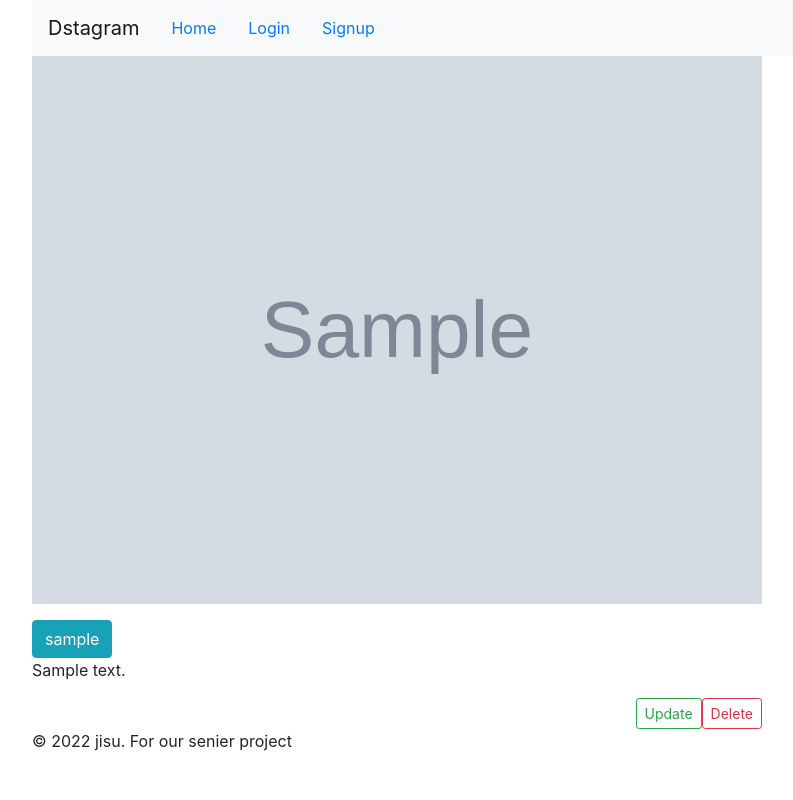
After one commit to zsmalla/DJANGO-Dstagram, a Django app: template photo/templates/photo/detail.html in a window 1280 px wide. The commit adds this page. Shown: the whole page, without its empty margins (53-846 px from the left). Run offline with Django 4.2, Linux system fonts and the light colour scheme; the template is opened without the code that fills it: most values are stand-ins (such as "Sample title", 1, 10 or a date in 2020); grey boxes marked "Sample" are stand-in pictures; some libraries are stand-ins or nearby versions.

Commit message:
템플릿 분리와 확장

```diff
--- a/config/settings.py
+++ b/config/settings.py
@@ -56,7 +56,7 @@ ROOT_URLCONF = 'config.urls'
 TEMPLATES = [
     {
         'BACKEND': 'django.template.backends.django.DjangoTemplates',
-        'DIRS': [],
+        'DIRS': [os.path.join(BASE_DIR, 'templates')],
         'APP_DIRS': True,
         'OPTIONS': {
             'context_processors': [
--- a/photo/templates/photo/delete.html
+++ b/photo/templates/photo/delete.html
@@ -1,3 +1,6 @@
+{% extends 'base.html' %}
+{% block title %}- Delete{% endblock %}
+{% block content %}
 <div class="row">
     <div class="col-md-2"></div>
     <div class="col-md-8">
@@ -12,3 +15,4 @@
     </div>
     <div class="col-md-2"></div>
 </div>
+{% endblock %}
--- /dev/null
+++ b/photo/templates/photo/detail.html
@@ -0,0 +1,20 @@
+{% extends 'base.html' %}
+{% block title %}
+    {{object.text|truncatechars:10}}
+{% endblock %}
+
+
+{% block content %}
+    <div class="row">
+        <div lass="col-md-2"></div>
+        <div class="col-md-8 panel panel-default">
+            <p><img src="{{object.photo.url}}" style="width:100%;"></p>
+            <button type="button" class="btn btn-xs btn-info">
+                {{object.author.username}}
+            </button>
+            <p>{{object.text|linebreaksbr}}</p>
+            <a href="{% url 'photo:photo_delete' pk=object.id%}" class="btn btn-outline-danger btn-sm float-right">Delete</a>
+            <a href="{% url 'photo:photo_update' pk=object.id%}" class="btn btn-outline-success btn-sm float-right">Update</a>
+        </div>
+    </div>
+{% endblock %}
--- a/photo/templates/photo/update.html
+++ b/photo/templates/photo/update.html
@@ -1,3 +1,7 @@
+{% extends 'base.html' %}
+{% block title %}- Update{% endblock %}
+{% block content %}
+
 <div class="row">
     <div class="col-md-2"></div>
     <div class="col-md-8">
@@ -9,3 +13,4 @@
     </div>
     <div class="col-md-2"></div>
 </div>
+{% endblock %}
--- a/photo/templates/photo/upload.html
+++ b/photo/templates/photo/upload.html
@@ -1,3 +1,6 @@
+{% extends 'base.html' %}
+{% block title %} - Upload {% endblock %}
+{% block content %}
 <div class="row">
     <div class="col-md-2"></div>
     <div class="col-md-8">
@@ -9,3 +12,4 @@
     </div>
     <div class="col-md-2"></div>
 </div>
+{% endblock %}
--- /dev/null
+++ b/templates/base.html
@@ -0,0 +1,41 @@
+<!DOCTYPE html>
+<html lang="en">
+<head>
+    <meta charset="UTF-8">
+    <meta name="viewport" content="width=device-width, initial-scale=1, shrink-to-fit=no">
+
+    <link rel="stylesheet" href="https://stackpath.bootstrapcdn.com/bootstrap/4.1.3/css/bootstrap.min.css" integrity="sha384-MCw98/SFnGE8fJT3GXwEOngsV7Zt27NXFoaoApmYm81iuXoPkFOJwJ8ERdknLPMO" crossorigin="anonymous">
+    <script src="https://code.jquery.com/jquery-3.3.1.slim.min.js" integrity="sha384-q8i/X+965DzO0rT7abK41JStQIAqVgRVzpbzo5smXKp4YfRvH+8abtTE1Pi6jizo" crossorigin="anonymous"></script>
+<script src="https://cdnjs.cloudflare.com/ajax/libs/popper.js/1.14.3/umd/popper.min.js" integrity="sha384-ZMP7rVo3mIykV+2+9J3UJ46jBk0WLaUAdn689aCwoqbBJiSnjAK/l8WvCWPIPm49" crossorigin="anonymous"></script>
+<script src="https://stackpath.bootstrapcdn.com/bootstrap/4.1.3/js/bootstrap.min.js" integrity="sha384-ChfqqxuZUCnJSK3+MXmPNIyE6ZbWh2IMqE241rYiqJxyMiZ6OW/JmZQ5stwEULTy" crossorigin="anonymous"></script>
+    <title>Dstagram {% block title %}{% endblock %}</title>
+</head>
+<body>
+
+<div class="container">
+    <header class="header clearfix">
+        <nav class="navbar navbar-expand-lg navbar-light bg-light">
+            <a class="navbar-brand" href="/">Dstagram</a>
+            <ul class="nav">
+                <li class="nav-item"><a href="/" class="active nav-link ">Home</a></li>
+                {% if user.is_authenticated %}
+                <li class="nav-item"><a href="#" class="nav-link">Welcome, {{user.get_username}}</a></li>
+                <li class="nav-item"><a href="{% url 'photo:photo_upload' %}" class="nav-link">Upload</a></li>
+                {% else %}
+                <li class="nav-item"><a href="{% url 'login' %}" class="nav-link">Login</a></li>
+                <li class="nav-item"><a href="{% url 'register' %}" class="nav-link">Signup</a></li>
+                {% endif %}
+            </ul>
+        </nav>
+    </header>
+    {% block content %}
+    {% endblock %}
+
+    <footer class="footer">
+        <p>&copy; 2022 jisu. For our senier project</p>
+    </footer>
+</div>
+
+
+</body>
+</html>
```
Also changed, not shown: photo/templates/photo/list.html (+6 -3 lines).
